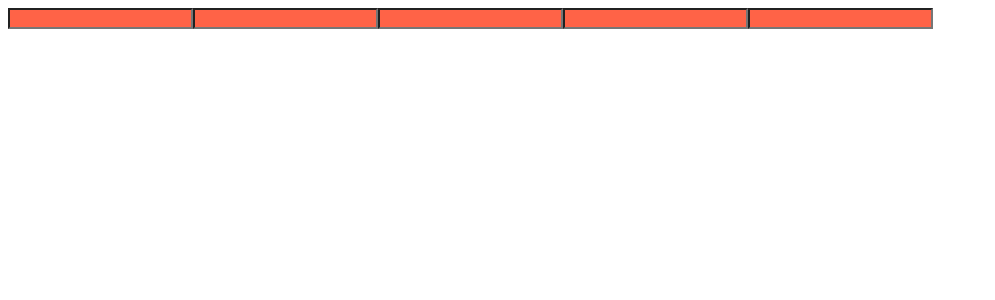
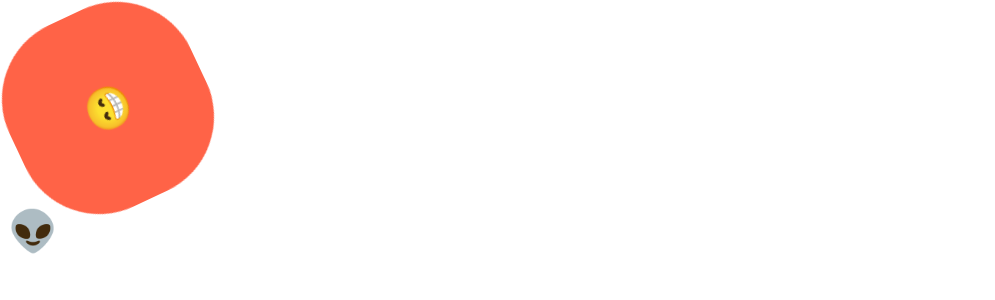
Before and after one commit to ellienori/react-master, a React (Create React App) app: page / in a window 1280 px wide. Shown: the top 300 px of the page, without its empty margins (0-995 px from the left). Built offline with nearby package versions, Linux system fonts and the light colour scheme.

Commit message:
animation and pseudo selectors

```diff
--- a/src/App.js
+++ b/src/App.js
@@ -1,22 +1,50 @@
-import styled from "styled-components";
+import styled, { keyframes } from "styled-components";
 
-const Fater = styled.div`
+const Wrapper = styled.div`
   dispaly: flex;
 `;
 
-const Input = styled.input.attrs({ required: true, minLength: 10 })`
+const rotationAnimation = keyframes`
+  0% {
+    transform: rotate(0deg);
+    border-radius: 0px;
+  }
+  50% {
+    transform:rotate(360deg);
+    border-radius: 120px;
+  }
+  100% {
+    transform: rotate(0deg);
+    border-radius: 0px;
+  }
+`;
+
+const Emoji = styled.span`
+  font-size: 40px;
+`;
+
+const Box = styled.div`
+  height: 200px;
+  width: 200px;
   background-color: tomato;
+  display: flex;
+  justify-content: center;
+  align-items: center;
+  animation: ${rotationAnimation} 3s linear infinite;
+
+  ${Emoji}:hover {
+    font-size: 100px;
+  }
 `;
 
 function App() {
   return (
-    <Fater as="header">
-      <Input />
-      <Input />
-      <Input />
-      <Input />
-      <Input />
-    </Fater>
+    <Wrapper>
+      <Box>
+        <Emoji>😁</Emoji>
+      </Box>
+      <Emoji>👽</Emoji>
+    </Wrapper>
   );
 }
 
```
Also changed, not shown: 1 other file (tests, documents, lock files or other folders).
